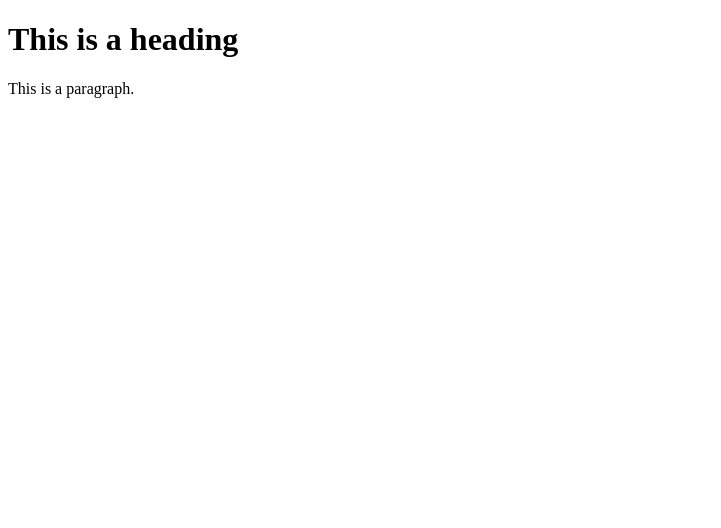
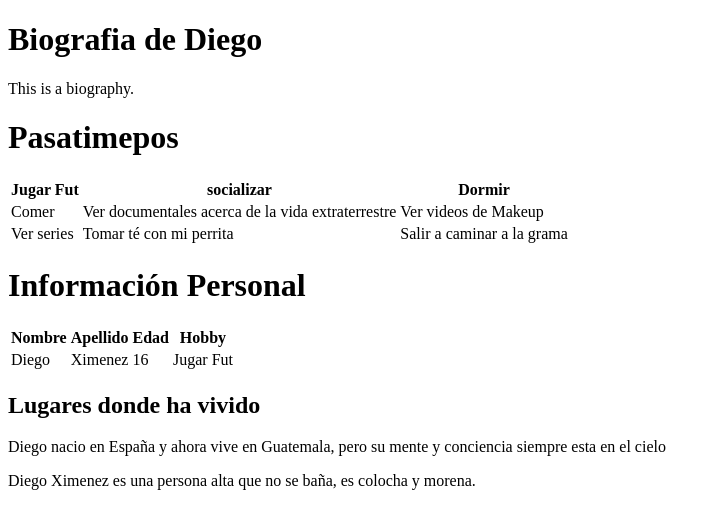
Before and after one commit to Nicolaasramirez/biografia-AIS, a plain HTML site: page Index.html in a window 1280 px wide. Shown: the whole page, without its empty margins (0-721 px from the left). Drawn offline with Linux system fonts and the light colour scheme.

Commit message:
Update Index.html

```diff
--- a/Index.html
+++ b/Index.html
@@ -1,10 +1,57 @@
 <!DOCTYPE html>
 <html>
-<title> <biografia AIS> </title>
+<title> </title>
 <body>
 
-<h1>This is a heading</h1>
-<p>This is a paragraph.</p>
+<h1>Biografia de Diego</h1>
+<p>This is a biography.</p>
+
+<h1>Pasatimepos</h1>
+
+<table>
+  <tr>
+    <th>Jugar Fut</th>
+    <th>socializar</th>
+    <th>Dormir</th>
+  </tr>
+  <tr>
+    <td>Comer</td>
+    <td>Ver documentales acerca de la vida extraterrestre</td>
+    <td>Ver videos de Makeup</td>
+  </tr>
+  <tr>
+    <td>Ver series</td>
+    <td>Tomar té con mi perrita </td>
+    <td>Salir a caminar a la grama</td>
+  </tr>
+
+
+</table>
+<h1>Información Personal</h1>
+
+
+
+<table>
+  <tr>
+    <th>Nombre</th>
+    <th>Apellido</th>
+    <th>Edad</th>
+    <th>Hobby</th>
+  </tr>
+  <tr>
+    <td>Diego</td>
+    <td>Ximenez</td>
+    <td>16</td>
+     <td>Jugar Fut</td>
+  </tr>
+
+</table>
+
+ <h2>Lugares donde ha vivido</h2>
+ Diego nacio en España y ahora vive en Guatemala, pero su mente y conciencia siempre esta en el cielo
+ <p> Diego Ximenez es una persona alta que no se baña, es colocha y morena.   </p>
+
+
 
 </body>
 </html>
```
